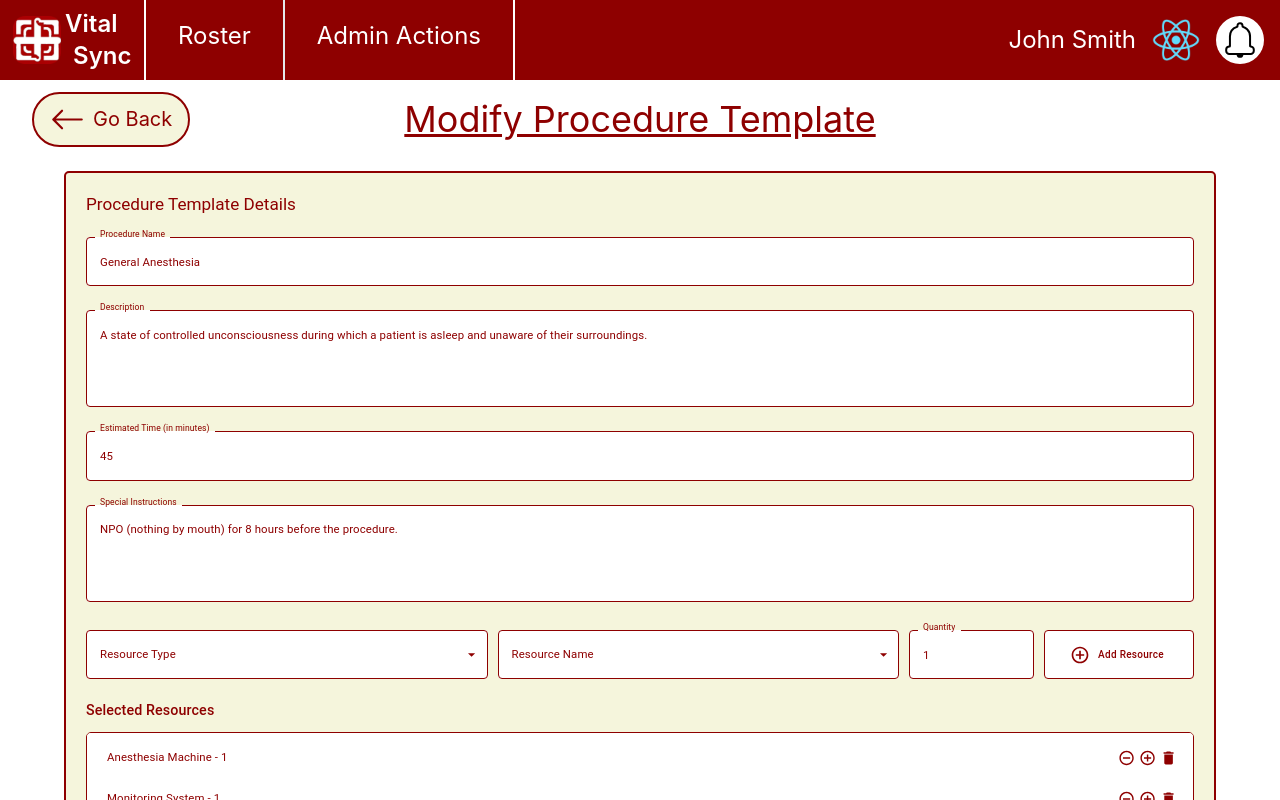
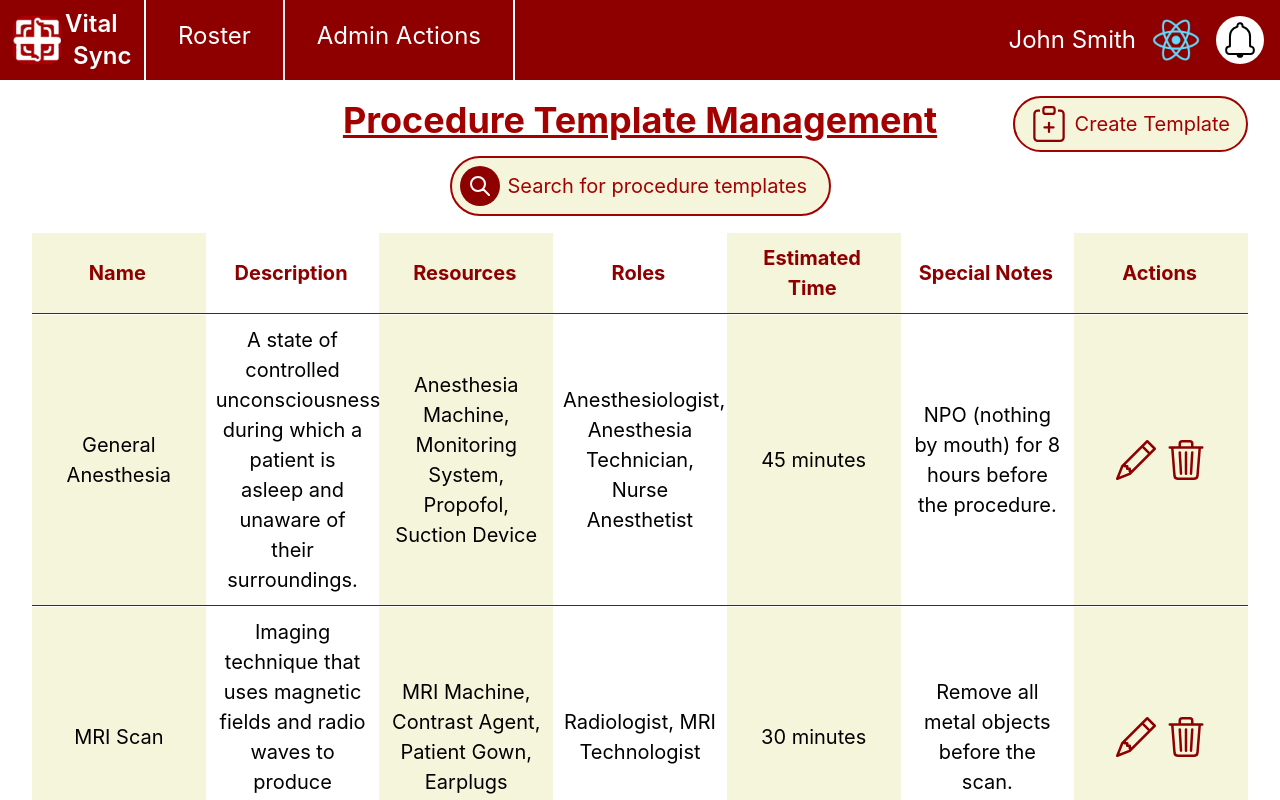
Before and after one commit to furkanagamak/VitalSync, a React (Create React App) app in the folder frontend/: page / in a window 1280 px wide. Shown: the top 800 px of the page. Built offline with nearby package versions, Linux system fonts and the light colour scheme.

Commit message:
Updated procedure table.

```diff
--- a/frontend/src/App.js
+++ b/frontend/src/App.js
@@ -10,7 +10,7 @@ function App() {
     <>
       <Toaster />
       <Navbar />
-      <ModifyProcedureTemplateForm />
+      <ProcedureTemplateManagement />
     </>
   );
 }
--- a/frontend/src/procedureTemplates.js
+++ b/frontend/src/procedureTemplates.js
@@ -115,7 +115,7 @@ const ProcedureTable = () => {
       {
         name: "Radiation Therapy",
         description:
-          "A cancer treatment that uses high doses of radiation to kill cancer cells and shrink/prevent tumors in the body",
+          "A cancer treatment that uses high doses of radiation to kill cancer cells and shrink/prevent tumors in the body.",
         resources:
           "Linear Accelerator, CT Simulator, Radiation Therapy Machine, Shielding Material",
         roles:
```
